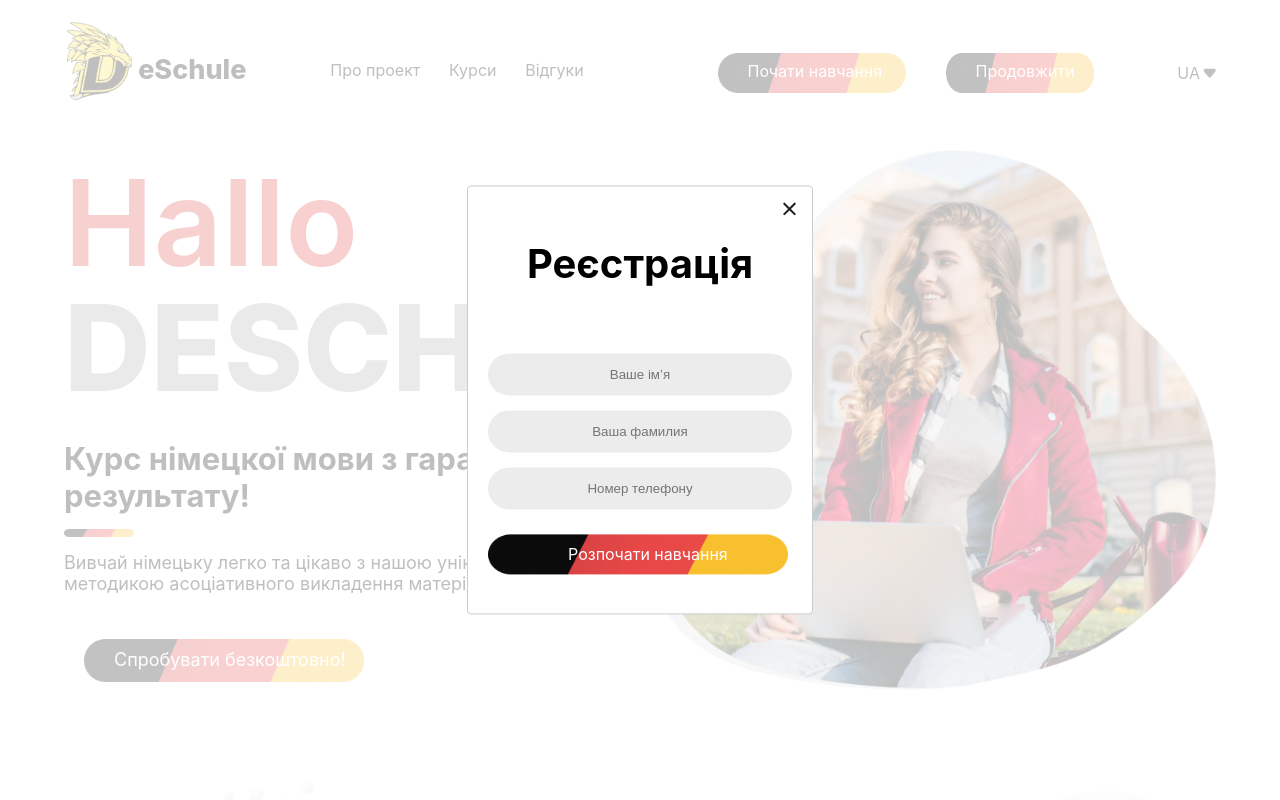
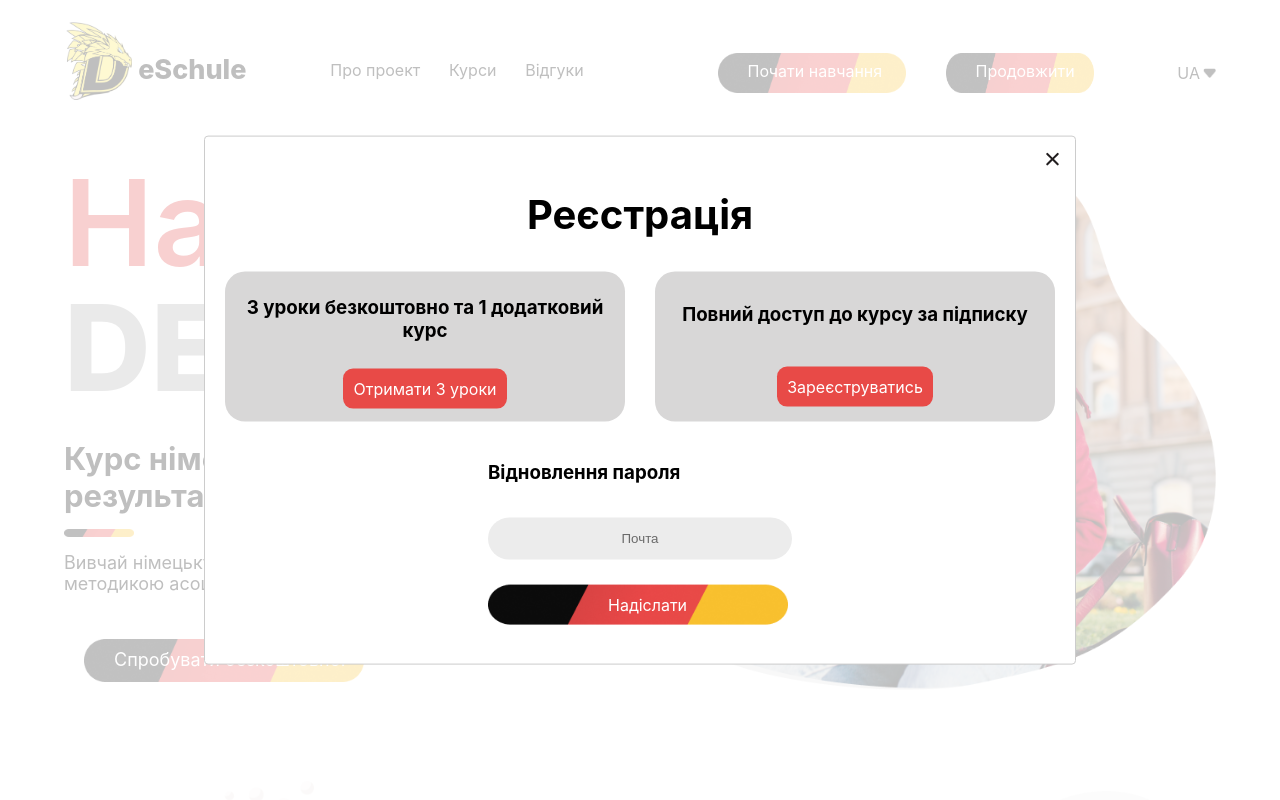
Before and after one commit to anton3808/DeSchule-Front-Layout, a React (Create React App) app: page / in a window 1280 px wide. Both pictures are taken after a click on the element "Почати навчання". Shown: the top 800 px of the page. Built offline with nearby package versions, Linux system fonts and the light colour scheme.

Commit message:
modal window for full reg, forgot password

```diff
--- a/src/components/ModalRegAuth/ModalRegAuth.jsx
+++ b/src/components/ModalRegAuth/ModalRegAuth.jsx
@@ -1,4 +1,4 @@
-import React, { useEffect, useState } from 'react'
+import React, { useEffect, useState, useRef } from 'react'
 import Modal from 'react-modal';
 import s from '../StartPage/StartPage.module.css';
 
@@ -18,6 +18,48 @@ const ModalRegAuth = ({ type, isOpen, onAfterOpen, onRequestClose, style, conten
         }
     }, [isOpen])
 
+
+
+
+    // const [openDemoForm, setOpenDemoForm] = useState(false);
+    // const [openFullForm, setOpenFullForm] = useState(false);
+
+    // const [heightDemoForm, setHeightDemoForm] = useState();
+    // const [heightFullForm, setHeightFullForm] = useState();
+
+
+    // const refDemoForm = useRef()
+    // const refFullForm = useRef()
+
+
+    // useEffect(() => {
+    //     console.log(refDemoForm);
+    //     setHeightDemoForm(`${refDemoForm.current.scrollHeight}px`);
+
+    //     console.log(refFullForm);
+    //     setHeightFullForm(`${refFullForm.current.scrollHeight}px`);
+
+    // }, [])
+
+
+
+    // const demoFormOpen = () => {
+    //     setOpenDemoForm(!openDemoForm)
+    // }
+    // const fullFormOpen = () => {
+    //     setOpenFullForm(!openFullForm)
+    // }
+
+
+
+    // console.log(openDemoForm);
+    // console.log(openFullForm);
+
+
+
+    const [openDemoForm, setOpenDemoForm] = React.useState(false);
+    const [openFullForm, setOpenFullForm] = React.useState(false);
+
     return (
         <Modal
             isOpen={isOpen}
@@ -31,7 +73,30 @@ const ModalRegAuth = ({ type, isOpen, onAfterOpen, onRequestClose, style, conten
 
                 <img onClick={onRequestClose} src={close_icon} className={s.close_icon}></img>
 
-                <form className={s.modal_form}>
+                {type === 'reg' ?
+                <div className={s.packagesOfCourse}>
+                    <div className={s.freeCoupleOfLessons}>
+                        <h3>3 уроки безкоштовно та 1 додатковий курс</h3>
+                        <span onClick={() => {
+                                setOpenDemoForm(!openDemoForm);
+                            }}>
+                            Отримати 3 уроки
+                        </span>
+                    </div>
+
+                    <div className={s.wholeCourse}>
+                        <h3>Повний доступ до курсу за підписку</h3>
+                        <span onClick={() => {
+                                setOpenFullForm(!openFullForm);
+                            }}>Зареєструватись</span>
+                    </div>
+
+                </div>
+                :
+
+                <form
+                className={`${s.modal_demo_form} ${s.open}`}
+                >
 
                     <input
                         type="text"
@@ -55,8 +120,86 @@ const ModalRegAuth = ({ type, isOpen, onAfterOpen, onRequestClose, style, conten
                     <div onClick={() => funcClick(firstArea, secondArea, thirdArea)} className={s.regisButton}>
                         <img className={s.btnStartStudy} src={btnBanner} />
                         {/* <input type='submit' value="Розпочати навчання" /> */}
-                        <span>{type === 'reg' ? "Розпочати навчання" : "Увійти"}</span>
+                        {type === 'reg' ? <span className={s.reg_button_text}>Розпочати навчання</span> : <span className={s.login_button_text}>Увійти</span>}
+
                     </div>
+
+                    {type === 'reg' ? null : <span className={s.resetPasswordText}> Забули пароль?</span> }
+                </form>
+
+                }
+
+
+
+
+                <form
+                className={`${s.resetPasswordForm} ${s.open}`}
+                >
+                    <h3>Відновлення пароля</h3>
+
+                    <input type="text" value="Почта" />
+
+                    <div className={s.regisButton}>
+                        <img className={s.btnStartStudy} src={btnBanner} />
+                        <span className={s.sendToResertPassword}>Надіслати</span>
+                    </div>
+                </form>
+
+
+
+
+                <form
+                className={openDemoForm ? `${s.modal_demo_form} ${s.open}`  : `${s.modal_demo_form}`}
+                >
+
+                    <input
+                        type="text"
+                        placeholder={type === 'reg' ? "Ваше ім’я" : "Ваше логин(номер телефона)"}
+                        value={firstArea}
+                        onChange={e => setFirstArea(e.target.value)}
+                    />
+                    <input
+                        type={type === 'reg' ? "text" : 'password'}
+                        placeholder={type === 'reg' ? "Ваша фамилия" : "Пароль"}
+                        value={secondArea}
+                        onChange={e => setSecondArea(e.target.value)}
+                    />
+                    {type === 'reg' && <input
+                        type={type === 'reg' ? "text" : 'password'}
+                        placeholder={type === 'reg' ? "Номер телефону" : "Пароль"}
+                        value={thirdArea}
+                        onChange={e => setThirdArea(e.target.value)}
+                    />}
+
+                    <div onClick={() => funcClick(firstArea, secondArea, thirdArea)} className={s.regisButton}>
+                        <img className={s.btnStartStudy} src={btnBanner} />
+                        {/* <input type='submit' value="Розпочати навчання" /> */}
+                        {type === 'reg' ? <span className={s.reg_button_text}>Розпочати навчання</span> : <span className={s.login_button_text}>Увійти</span>}
+
+                    </div>
+
+                    {type === 'reg' ? null : <span className={s.resetPasswordText}> Забули пароль?</span> }
+                </form>
+
+
+
+
+                <form className={openFullForm ? `${s.modal_full_form} ${s.open}` : `${s.modal_full_form}`}>
+
+                    <input type="text" value="Ім'я" />
+                    <input type="text" value="Фамілія" />
+                    <input type="text" value="Логин" />
+                    <input type="text" value="Почта" />
+                    <input type="date" id="date" name="date"/>
+                    <input type="text" value="Дата народження" />
+                    <input type="text" value="Номер телефона" />
+                    <input type="text" value="Пароль" />
+
+                    <div className={s.regisButton}>
+                        <img className={s.btnStartStudy} src={btnBanner} />
+                        <span>Розпочати навчання</span>
+                    </div>
+
                 </form>
             </div>
         </Modal>
--- a/src/components/StartPage/StartPage.module.css
+++ b/src/components/StartPage/StartPage.module.css
@@ -91,7 +91,12 @@
 }
 
 
-
+.modal_wrapper{
+  display: flex;
+  flex-direction: column;
+  max-height: calc(100vh - 110px);
+  overflow-y: auto;
+}
 .modal_wrapper h2{
   text-align: center;
   font-size: 40px;
@@ -105,20 +110,84 @@
   right: 10px;
 }
 
-.modal_form span{
+.packagesOfCourse{
+  display: flex;
+}
+
+.modal_wrapper .freeCoupleOfLessons{
+  display: inline-block;
+  width: 400px;
+  height: 150px;
+  border-radius: 20px;
+  background-color: #d8d7d7;
+  display: flex;
+  flex-wrap: wrap;
+  justify-content: center;
+  align-items: center;
+}
+.modal_wrapper .freeCoupleOfLessons h3{
+  text-align: center;
+  margin-top: 20px;
+}
+.modal_wrapper .freeCoupleOfLessons span{
+  background-color: #E84A47;
+  color: #fff;
+  padding: 10px;
+  border-radius: 10px;
+  margin-bottom: 10px;
+}
+
+
+
+.modal_wrapper .wholeCourse{
+  display: inline-block;
+  width: 400px;
+  height: 150px;
+  border-radius: 20px;
+  background-color: #d8d7d7;
+  margin-left: 30px;
+  display: flex;
+  flex-wrap: wrap;
+  justify-content: center;
+  align-items: center;
+}
+.modal_wrapper .wholeCourse h3{
+  text-align: center;
+  margin-top: 20px;
+}
+.modal_wrapper .wholeCourse span{
+  background-color: #E84A47;
+  color: #fff;
+  padding: 10px;
+  border-radius: 10px;
+  margin-bottom: 5px;
+
+}
+
+
+
+
+
+
+
+
+
+.resetPasswordForm span{
   width: 300px;
   margin-top: 10px;
   margin-bottom: 20px;
 }
 
-.modal_form{
+.resetPasswordForm{
   display: flex;
   flex-direction: column;
   justify-content: space-between;
-  margin-top: 50px;
   justify-content: start;
+
+  margin: 0 auto;
+  margin-top: 20px;
 }
-.modal_form input{
+.resetPasswordForm input{
   width: 300px;
   height: 40px;
   border-radius: 40px;
@@ -128,18 +197,93 @@
   color: #6A6A6A;
   margin-top: 15px;
 }
-.modal_form .btnStartStudy{
+.resetPasswordForm .btnStartStudy{
   width: 300px;
   height: 40px;
 }
 
 
-.modal_form .regisButton{
+.resetPasswordForm .regisButton{
   position: relative;
   margin-top: 25px;
   cursor: pointer;
 }
-.modal_form .regisButton span{
+.resetPasswordForm .sendToResertPassword{
+  position: absolute;
+  left: 120px;
+  color: #fff;
+  font-size: 16px;
+}
+
+
+
+
+.modal_demo_form, .modal_full_form{
+  position: fixed;
+  top: -800px;
+
+  transition: 0.7s all ease;
+
+  /* display: none; */
+
+
+
+  /* height: 400px;
+  width: 200px; */
+
+}
+
+.modal_demo_form.open, .modal_full_form.open{
+  position: relative;
+  top: 0;
+  /* height: 400px; */
+
+}
+
+
+.modal_demo_form span{
+  width: 300px;
+  margin-top: 10px;
+  margin-bottom: 20px;
+}
+
+.modal_demo_form{
+  display: flex;
+  flex-direction: column;
+  justify-content: space-between;
+  justify-content: start;
+
+  margin: 0 auto;
+  margin-top: 10px;
+}
+.modal_demo_form input{
+  width: 300px;
+  height: 40px;
+  border-radius: 40px;
+  background-color: #ECECEC;
+  border: none;
+  text-align: center;
+  color: #6A6A6A;
+  margin-top: 15px;
+}
+.modal_demo_form .btnStartStudy{
+  width: 300px;
+  height: 40px;
+}
+
+
+.modal_demo_form .regisButton{
+  position: relative;
+  margin-top: 25px;
+  cursor: pointer;
+}
+.modal_demo_form .login_button_text{
+  position: absolute;
+  left: 130px;
+  color: #fff;
+  font-size: 16px;
+}
+.modal_demo_form .regisButton .reg_button_text{
   position: absolute;
   left: 80px;
   color: #fff;
@@ -148,6 +292,48 @@
 
 
 
+
+
+.modal_full_form{
+  margin: 0 auto;
+}
+.modal_full_form span{
+  width: 300px;
+  margin-top: 10px;
+  margin-bottom: 20px;
+}
+.modal_full_form{
+  display: flex;
+  flex-direction: column;
+  justify-content: space-between;
+  margin-top: 50px;
+  justify-content: start;
+}
+.modal_full_form input{
+  width: 300px;
+  height: 40px;
+  border-radius: 40px;
+  background-color: #ECECEC;
+  border: none;
+  text-align: center;
+  color: #6A6A6A;
+  margin-top: 15px;
+}
+.modal_full_form .btnStartStudy{
+  width: 300px;
+  height: 40px;
+}
+.modal_full_form .regisButton{
+  position: relative;
+  margin-top: 25px;
+  cursor: pointer;
+}
+.modal_full_form .regisButton span{
+  position: absolute;
+  left: 80px;
+  color: #fff;
+  font-size: 16px;
+}
 
 
 
```
